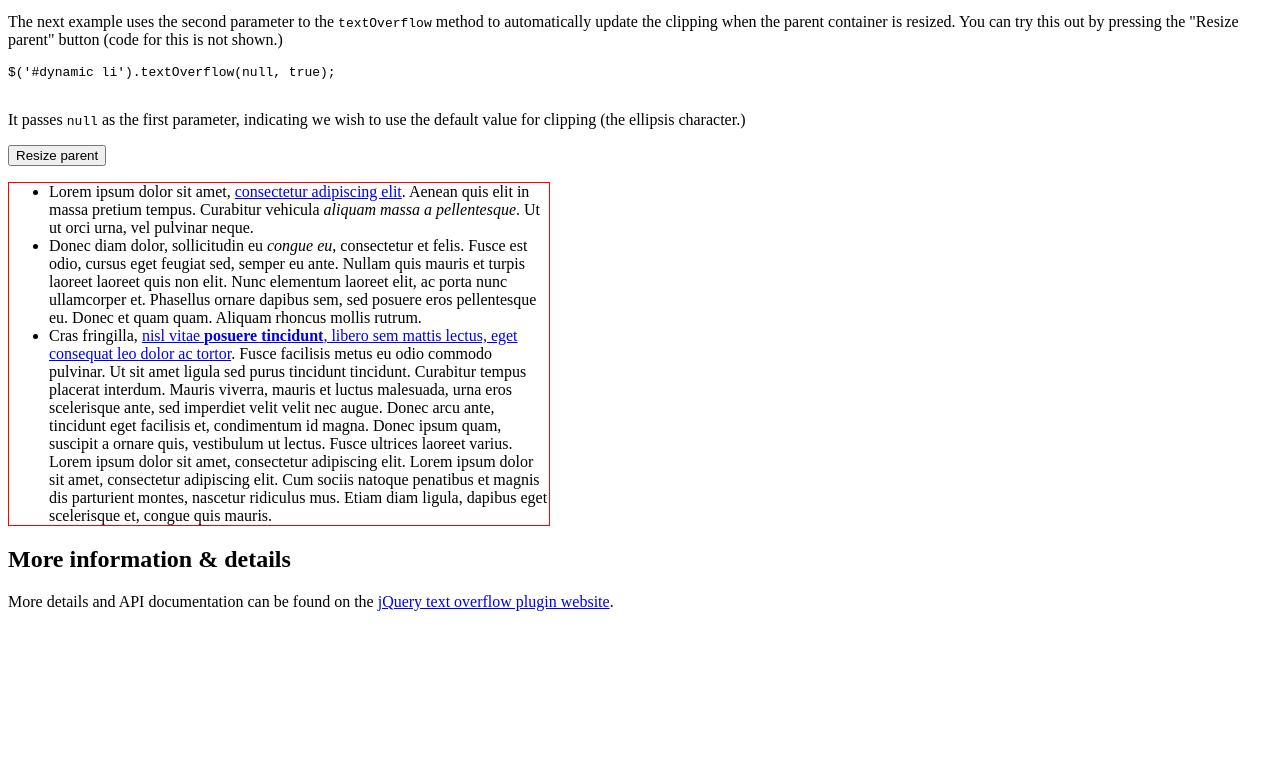
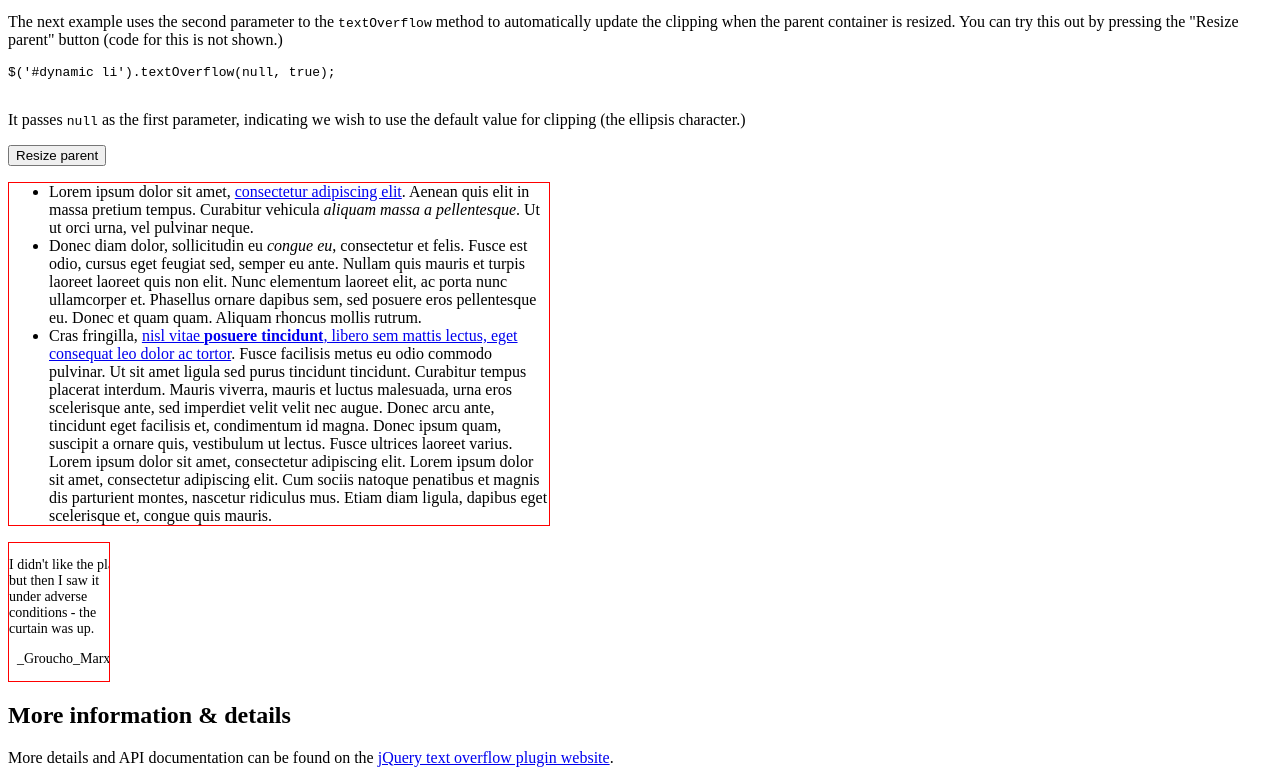
Before and after one commit to bramstein/text-overflow, a plain HTML site: page examples.html in a window 1280 px wide. Shown: the part 977-1760 px from the top of the page. Before the commit the page ends 1604 px from the top, so only its background shows below. Drawn offline with nearby package versions, Linux system fonts and the light colour scheme.

Commit message:
Messing around with a new Sopwith code base.

```diff
--- a/examples.html
+++ b/examples.html
@@ -10,7 +10,7 @@
 		<script type="text/javascript" src="jquery.text-overflow.js"></script>
 		<script type="text/javascript">
             $(function() {
-
+            /*
 				$('#default li').textOverflow();
 
 				$('#custom li').each(function (index) {
@@ -27,6 +27,9 @@
 						$('#dynamic').width(300);
 					}
 				});
+*/
+			//	$('div.citation .nowrap').textOverflow();
+			//	$('div.attributed-to').textOverflow();
            });
 		</script>
         <style>
@@ -34,6 +37,13 @@
                 width: 500px;
                 border: 1px solid red;
             }
+
+div.citation      { width:100px; border: thin solid red; overflow: hidden;
+                    text-overflow-mode:ellipsis;font-size:14px }
+span.nowrap       { white-space : nowrap;}
+div.attributed-to { position: relative;left:8px }
+
+/*p.sentence { width :100px; margin-top : 50px; margin-left : 50px; }*/
         </style>
 	</head>
 	<body>
@@ -76,6 +86,10 @@ $('#dynamic li').textOverflow(null, true);
             <li>Cras fringilla, <a href="#">nisl vitae <strong>posuere tincidunt</strong>, libero sem mattis lectus, eget consequat leo dolor ac tortor</a>. Fusce facilisis metus eu odio commodo pulvinar. Ut sit amet ligula sed purus tincidunt tincidunt. Curabitur tempus placerat interdum. Mauris viverra, mauris et luctus malesuada, urna eros scelerisque ante, sed imperdiet velit velit nec augue. Donec arcu ante, tincidunt eget facilisis et, condimentum id magna. Donec ipsum quam, suscipit a ornare quis, vestibulum ut lectus. Fusce ultrices laoreet varius. Lorem ipsum dolor sit amet, consectetur adipiscing elit. Lorem ipsum dolor sit amet, consectetur adipiscing elit. Cum sociis natoque penatibus et magnis dis parturient montes, nascetur ridiculus mus. Etiam diam ligula, dapibus eget scelerisque et, congue quis mauris.</li>
 		</ul>
 
+		<div class="citation">
+			<p class="sentence"><span class="nowrap">I didn't like the play,</span> but then I saw it under adverse conditions - the curtain was up. <div class="attributed-to">_Groucho_Marx_</div></p>
+		</div>
+
         <h2>More information &amp; details</h2>
 		<p>More details and API documentation can be found on the <a href="http://www.bramstein.com/projects/text-overflow/">jQuery text overflow plugin website</a>.</p>
 	</body>
```
Also changed, not shown: 1 other file.
